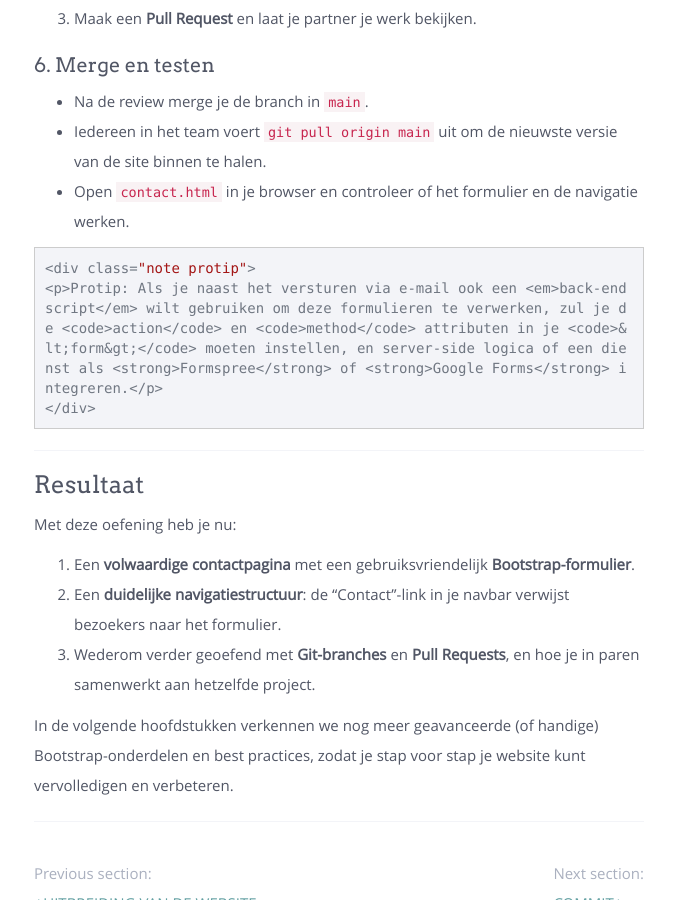
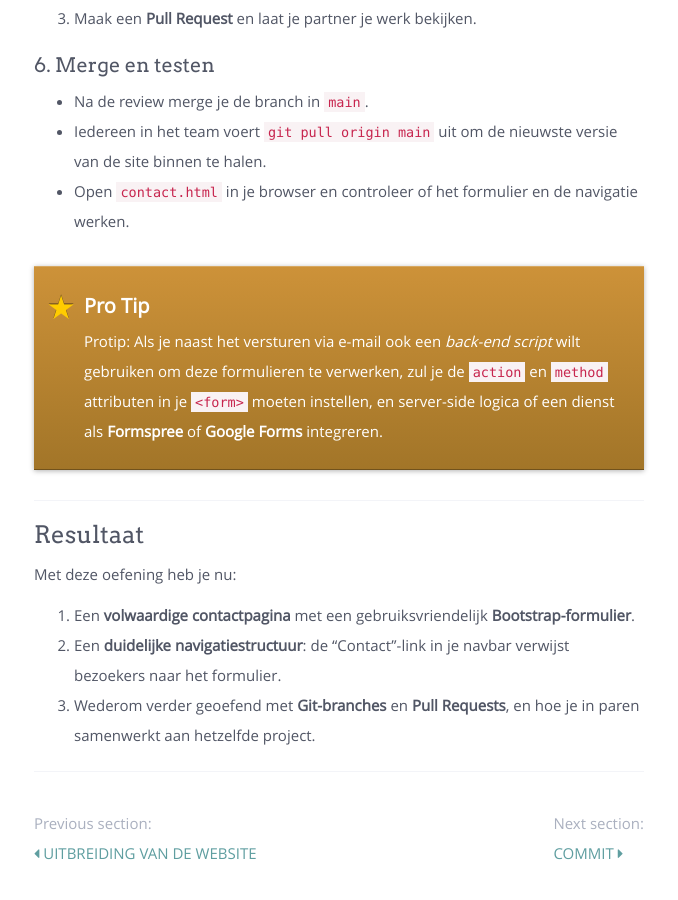
Before and after one commit to sma-it/cursus-bootstrap, a Jekyll site: the page built from modules/basics/_posts/2000-07-01-forms.md, in a window 1280 px wide and 900 px high, scrolled down 6929 px. Shown: the whole window, without its empty margins (381-1059 px from the left). Built offline with Jekyll 4.4.1, drawn with Linux system fonts in a browser that asks for light colours; nearby versions of some CDN libraries.

Commit message:
Verwijder onnodige HTML-code en verbeter de uitleg over back-end formulierverwerking

````diff
--- a/modules/basics/_posts/2000-07-01-forms.md
+++ b/modules/basics/_posts/2000-07-01-forms.md
@@ -280,11 +280,10 @@ Als je liever alles statisch houdt, laat je deze functionaliteit achterwege.
 - Iedereen in het team voert `git pull origin main` uit om de nieuwste versie van de site binnen te halen.
 - Open `contact.html` in je browser en controleer of het formulier en de navigatie werken.
 
-```html
+
 <div class="note protip">
 <p>Protip: Als je naast het versturen via e-mail ook een <em>back-end script</em> wilt gebruiken om deze formulieren te verwerken, zul je de <code>action</code> en <code>method</code> attributen in je <code>&lt;form&gt;</code> moeten instellen, en server-side logica of een dienst als <strong>Formspree</strong> of <strong>Google Forms</strong> integreren.</p>
 </div>
-```
 
 ---
 
@@ -294,5 +293,3 @@ Met deze oefening heb je nu:
 1. Een **volwaardige contactpagina** met een gebruiksvriendelijk **Bootstrap-formulier**.
 2. Een **duidelijke navigatiestructuur**: de “Contact”-link in je navbar verwijst bezoekers naar het formulier.
 3. Wederom verder geoefend met **Git-branches** en **Pull Requests**, en hoe je in paren samenwerkt aan hetzelfde project.
-
-In de volgende hoofdstukken verkennen we nog meer geavanceerde (of handige) Bootstrap-onderdelen en best practices, zodat je stap voor stap je website kunt vervolledigen en verbeteren.
````
